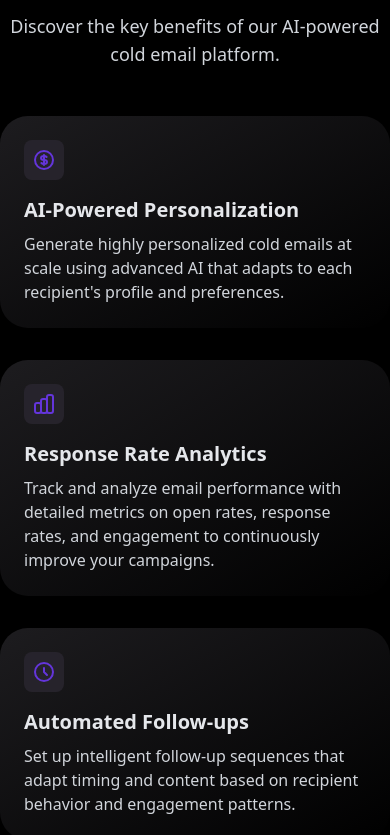
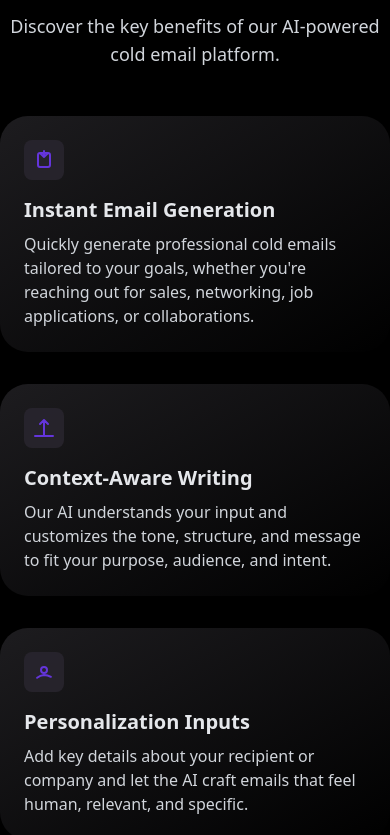
Before and after one commit to Krushna03/ColdMailer.Ai, a React (Vite) app in the folder Frontend/: page / in a window 390 px wide. Shown: the part 1162-1997 px from the top of the page. Built offline with nearby package versions, Linux system fonts and the light colour scheme.

Commit message:
Landing Page done

```diff
--- a/Frontend/src/Landing/CallToAction.jsx
+++ b/Frontend/src/Landing/CallToAction.jsx
@@ -32,7 +32,7 @@ function CallToAction() {
 
         <div className="flex flex-col items-center">
           <NavLink
-            href="#"
+            to="/generate-email"
             className="bg-[#3f1cbc] hover:bg-[#2c1679] text-white font-medium py-3 px-8 rounded-full text-lg transition-colors duration-200 mb-3"
           >
             Try it for Free
--- a/Frontend/src/Landing/Landing.jsx
+++ b/Frontend/src/Landing/Landing.jsx
@@ -12,7 +12,8 @@ const LandingPage = () => {
 
   return (
     <>
-      <div className="min-h-screen bg-black text-white relative overflow-hidden">
+      {/* Navbar & hero  */}
+      <div id='home' className="min-h-screen bg-black text-white relative overflow-hidden">
 
       <MovingDots />
 
@@ -29,22 +30,22 @@ const LandingPage = () => {
           </div>
 
           <nav className="hidden md:flex items-center gap-8 bg-[rgba(3,3,3,0.3)] px-5 py-3 rounded-2xl">
-            <NavLink href="#process" className="hover:text-[#a18cef] hover:font-semibold transition-colors">
+            <a href="#features" className="hover:text-[#a18cef] hover:font-semibold transition-colors">
               Features
-            </NavLink>
-            <NavLink href="#services" className="hover:text-[#a18cef] hover:font-semibold transition-colors">
+            </a>
+            <a href="#faqs" className="hover:text-[#a18cef] hover:font-semibold transition-colors">
               Faqs
-            </NavLink>
-            <NavLink href="#benefits" className="hover:text-[#a18cef] hover:font-semibold transition-colors">
+            </a>
+            <a href="#contact" className="hover:text-[#a18cef] hover:font-semibold transition-colors">
               Contact
-            </NavLink>
-            <NavLink href="#benefits" className="hover:text-[#a18cef] hover:font-semibold transition-colors">
+            </a>
+            <NavLink to="/sign-up" className="hover:text-[#a18cef] hover:font-semibold transition-colors">
               Register
             </NavLink>
           </nav>
 
           <NavLink
-            href="#contact"
+            to="/generate-email"
             className="bg-[#5d30d1] hover:bg-[#482ab5] text-white px-4 py-3 rounded-lg transition-colors flex items-center gap-2"
           >
             <RiMailSendFill /> Generate Cold Email
@@ -68,13 +69,13 @@ const LandingPage = () => {
 
           <div className="flex flex-col sm:flex-row gap-4 mb-24">
             <NavLink
-              href="#services"
+              to="/sign-"
               className="bg-[#3f1cbc] hover:bg-[#2c1679] text-white px-8 py-3 rounded-lg transition-colors font-medium"
             >
               Get started
             </NavLink>
             <NavLink
-              href="#plans"
+              to="/sign-up"
               className="flex items-center gap-1 border border-gray-600 hover:border-gray-400 text-white px-8 py-3 rounded-lg transition-colors"
             >
               It's Free <RiMoneyDollarCircleLine className='h-5 w-5'/>
@@ -112,7 +113,8 @@ const LandingPage = () => {
         </main>
       </div>
 
-      <div className='min-h-screen bg-black relative overflow-hidden'>
+      {/* Feature */}
+      <div id='features' className='min-h-screen bg-black relative overflow-hidden'>
       <section className="w-full max-w-7xl mx-auto py-10 ">
           <div className="max-w-24 flex justify-center bg-[#16151c] mx-auto rounded-full px-4 py-2 mb-8">
             <span className="text-base font-normal text-gray-200">Features</span>
@@ -141,7 +143,8 @@ const LandingPage = () => {
         </section>
       </div>
 
-      <div className='min-h-screen bg-black relative overflow-hidden'>
+      {/* Faqs */}
+      <div id='faqs' className='min-h-screen bg-black relative overflow-hidden'>
         <section className="w-full max-w-5xl mx-auto py-10 ">
           <div className="max-w-24 flex justify-center bg-[#16151c] mx-auto rounded-full px-4 py-2 mb-8">
             <span className="text-base font-normal text-gray-200">FAQs</span>
@@ -155,7 +158,8 @@ const LandingPage = () => {
         </section>
       </div>
 
-      <div className='min-h-screen bg-black relative overflow-hidden'>
+      {/* Contact */}
+      <div id='contact' className='min-h-screen bg-black relative overflow-hidden'>
         <section className="w-full max-w-7xl mx-auto py-10">
           <div className="max-w-24 flex justify-center bg-[#16151c] mx-auto rounded-full px-4 py-2 mb-8">
             <span className="text-base font-normal text-gray-200">Contacts</span>
@@ -176,45 +180,52 @@ export default LandingPage
 
 const features = [
   {
-    title: "AI-Powered Personalization",
-    description: "Generate highly personalized cold emails at scale using advanced AI that adapts to each recipient's profile and preferences.",
+    title: "Instant Email Generation",
+    description: "Quickly generate professional cold emails tailored to your goals, whether you're reaching out for sales, networking, job applications, or collaborations.",
     icon: (
-      <path strokeLinecap="round" strokeLinejoin="round" strokeWidth={2} d="M12 8c-1.657 0-3 .895-3 2s1.343 2 3 2 3 .895 3 2-1.343 2-3 2m0-8c1.11 0 2.08.402 2.599 1M12 8V7m0 1v8m0 0v1m0-1c-1.11 0-2.08-.402-2.599-1M21 12a9 9 0 11-18 0 9 9 0 0118 0z" />
+      <path strokeLinecap="round" strokeLinejoin="round" strokeWidth={2} d="M16 5H8a2 2 0 00-2 2v10a2 2 0 002 2h8a2 2 0 002-2V7a2 2 0 00-2-2zm0 0l-4 4m0 0l-4-4m4 4V3" />
     ),
   },
   {
-    title: "Response Rate Analytics",
-    description: "Track and analyze email performance with detailed metrics on open rates, response rates, and engagement to continuously improve your campaigns.",
+    title: "Context-Aware Writing",
+    description: "Our AI understands your input and customizes the tone, structure, and message to fit your purpose, audience, and intent.",
     icon: (
-      <path strokeLinecap="round" strokeLinejoin="round" strokeWidth={2} d="M9 19v-6a2 2 0 00-2-2H5a2 2 0 00-2 2v6a2 2 0 002 2h2a2 2 0 002-2zm0 0V9a2 2 0 012-2h2a2 2 0 012 2v10m-6 0a2 2 0 002 2h2a2 2 0 002-2m0 0V5a2 2 0 012-2h2a2 2 0 012 2v14a2 2 0 01-2 2h-2a2 2 0 01-2-2z" />
+      <path strokeLinecap="round" strokeLinejoin="round" strokeWidth={2} d="M12 20h9m-9 0H3m9 0V4m0 0L8 8m4-4l4 4" />
     ),
   },
   {
-    title: "Automated Follow-ups",
-    description: "Set up intelligent follow-up sequences that adapt timing and content based on recipient behavior and engagement patterns.",
+    title: "Personalization Inputs",
+    description: "Add key details about your recipient or company and let the AI craft emails that feel human, relevant, and specific.",
     icon: (
-      <path strokeLinecap="round" strokeLinejoin="round" strokeWidth={2} d="M12 8v4l3 3m6-3a9 9 0 11-18 0 9 9 0 0118 0z" />
+      <path strokeLinecap="round" strokeLinejoin="round" strokeWidth={2} d="M5.121 17.804A13.937 13.937 0 0112 15c2.5 0 4.847.655 6.879 1.804M15 10a3 3 0 11-6 0 3 3 0 016 0z" />
     ),
   },
   {
-    title: "Anti-Spam Optimization",
-    description: "Our AI ensures your emails bypass spam filters by optimizing content, subject lines, and sending patterns for maximum deliverability.",
+    title: "Tone Customization",
+    description: "Whether you want to sound friendly, formal, persuasive, or direct, you can adjust the tone to match your brand or style.",
     icon: (
-      <path strokeLinecap="round" strokeLinejoin="round" strokeWidth={2} d="M9 12l2 2 4-4m5.618-4.016A11.955 11.955 0 0112 2.944a11.955 11.955 0 01-8.618 3.04A12.02 12.02 0 003 9c0 5.591 3.824 10.29 9 11.622 5.176-1.332 9-6.03 9-11.622 0-1.042-.133-2.052-.382-3.016z" />
+      <path strokeLinecap="round" strokeLinejoin="round" strokeWidth={2} d="M9.75 17a2.25 2.25 0 104.5 0m-4.5 0h4.5m4.5-5.25a2.25 2.25 0 10-4.5 0 2.25 2.25 0 004.5 0zM3.75 11.75a2.25 2.25 0 104.5 0 2.25 2.25 0 00-4.5 0z" />
     ),
   },
   {
-    title: "Audience Segmentation",
-    description: "Segment your prospects with AI-driven insights to create targeted campaigns that resonate with specific audience groups and industries.",
+    title: "One-Click Copy & Export",
+    description: "Easily copy your generated email or export it for your CRM, email platform, or outreach tools with a single click.",
     icon: (
-      <path strokeLinecap="round" strokeLinejoin="round" strokeWidth={2} d="M17 20h5v-2a3 3 0 00-5.356-1.857M17 20H7m10 0v-2c0-.656-.126-1.283-.356-1.857M7 20H2v-2a3 3 0 015.356-1.857M7 20v-2c0-.656.126-1.283.356-1.857m0 0a5.002 5.002 0 019.288 0M15 7a3 3 0 11-6 0 3 3 0 016 0zm6 3a2 2 0 11-4 0 2 2 0 014 0zM7 10a2 2 0 11-4 0 2 2 0 014 0z" />
+      <path strokeLinecap="round" strokeLinejoin="round" strokeWidth={2} d="M8 16h8m-4-4h4m-4-4h4m-4-4h4M4 6h.01M4 10h.01M4 14h.01M4 18h.01" />
     ),
   },
   {
-    title: "Smart Scheduling",
-    description: "Send emails at the optimal time for each recipient based on AI analysis of past engagement patterns and timezone considerations.",
+    title: "Unlimited Revisions",
+    description: "Not happy with the first draft? Instantly regenerate or edit your cold email until it’s just right—no limits.",
     icon: (
-      <path strokeLinecap="round" strokeLinejoin="round" strokeWidth={2} d="M8 7V3m8 4V3m-9 8h10M5 21h14a2 2 0 002-2V7a2 2 0 00-2-2H5a2 2 0 00-2 2v12a2 2 0 002 2z" />
+      <path strokeLinecap="round" strokeLinejoin="round" strokeWidth={2} d="M4 4v5h.582M20 20v-5h-.581M20 4l-4.35 4.35M4 20l4.35-4.35M20 4a9 9 0 00-12.73 0L4 7.27M4 20a9 9 0 0012.73 0L20 16.73" />
     ),
   },
+  // {
+  //   title: "Multiple Use-Case Templates",
+  //   description: "Choose from a variety of templates tailored for different needs—outreach, follow-ups, recruiting, product pitches, and more.",
+  //   icon: (
+  //     <path strokeLinecap="round" strokeLinejoin="round" strokeWidth={2} d="M4 6h16M4 12h16M4 18h16" />
+  //   ),
+  // },
 ];
--- a/Frontend/src/index.css
+++ b/Frontend/src/index.css
@@ -66,3 +66,8 @@
     @apply bg-background text-foreground;
   }
 }
+
+
+html {
+  scroll-behavior: smooth;
+}
--- a/Frontend/vite.config.js
+++ b/Frontend/vite.config.js
@@ -13,6 +13,10 @@ export default defineConfig({
   server: {
     proxy: {
       "/api" : "http://localhost:5000"
-    }
+    },
+    host: true,
+    allowedHosts: [
+      "6709-2409-40c2-108-76f1-1d9c-5c46-367b-aa41.ngrok-free.app"
+    ]
   }
 })
```
Also changed, not shown: Frontend/src/Landing/Faq.jsx (+18 -15 lines), Frontend/src/Landing/Footer.jsx (+33 -30 lines).
